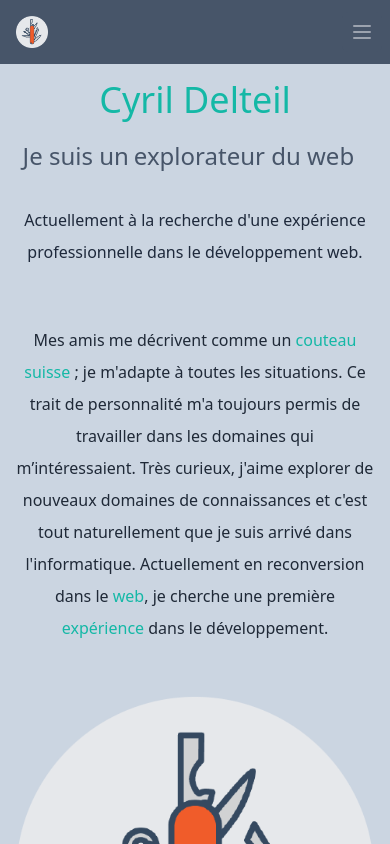
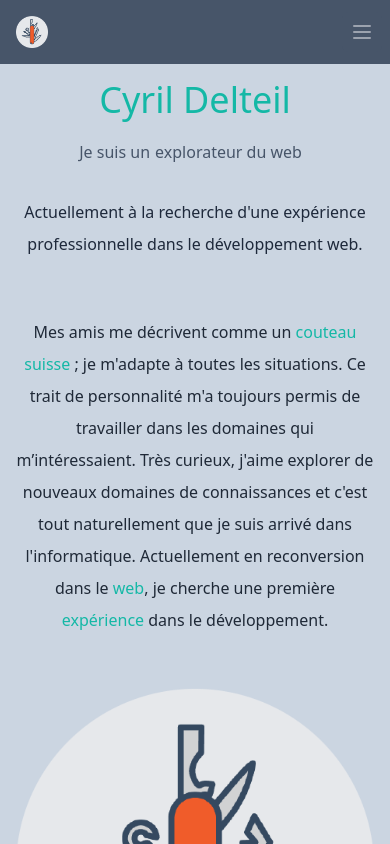
Before and after one commit to Cerealadvs/portfolioV2, a React (Vite) app: page / in a window 390 px wide. Shown: the top 844 px of the page. Built offline with nearby package versions, Linux system fonts and the light colour scheme.

Commit message:
typeAnimation text-2xl

```diff
--- a/src/components/IntroHome.jsx
+++ b/src/components/IntroHome.jsx
@@ -8,7 +8,7 @@ const Intro = () => {
       <h1 className='sm:text-5xl text-4xl md:text-7xl mb-1 md:mb-3 text-teal-500 dark:text-white'>
         Cyril Delteil
       </h1>
-      <h2 className='flex sm:text-3xl text-2xl pt-4 md:text-4xl mb-3 text-slate-600'>
+      <h2 className='flex sm:text-2xl pt-4 md:text-4xl mb-3 text-slate-600'>
         Je suis un
         <TypeAnimation
           sequence={['développeur', 2000, 'explorateur du web', 2000, 'passionné de technologie', 2000]}
```
